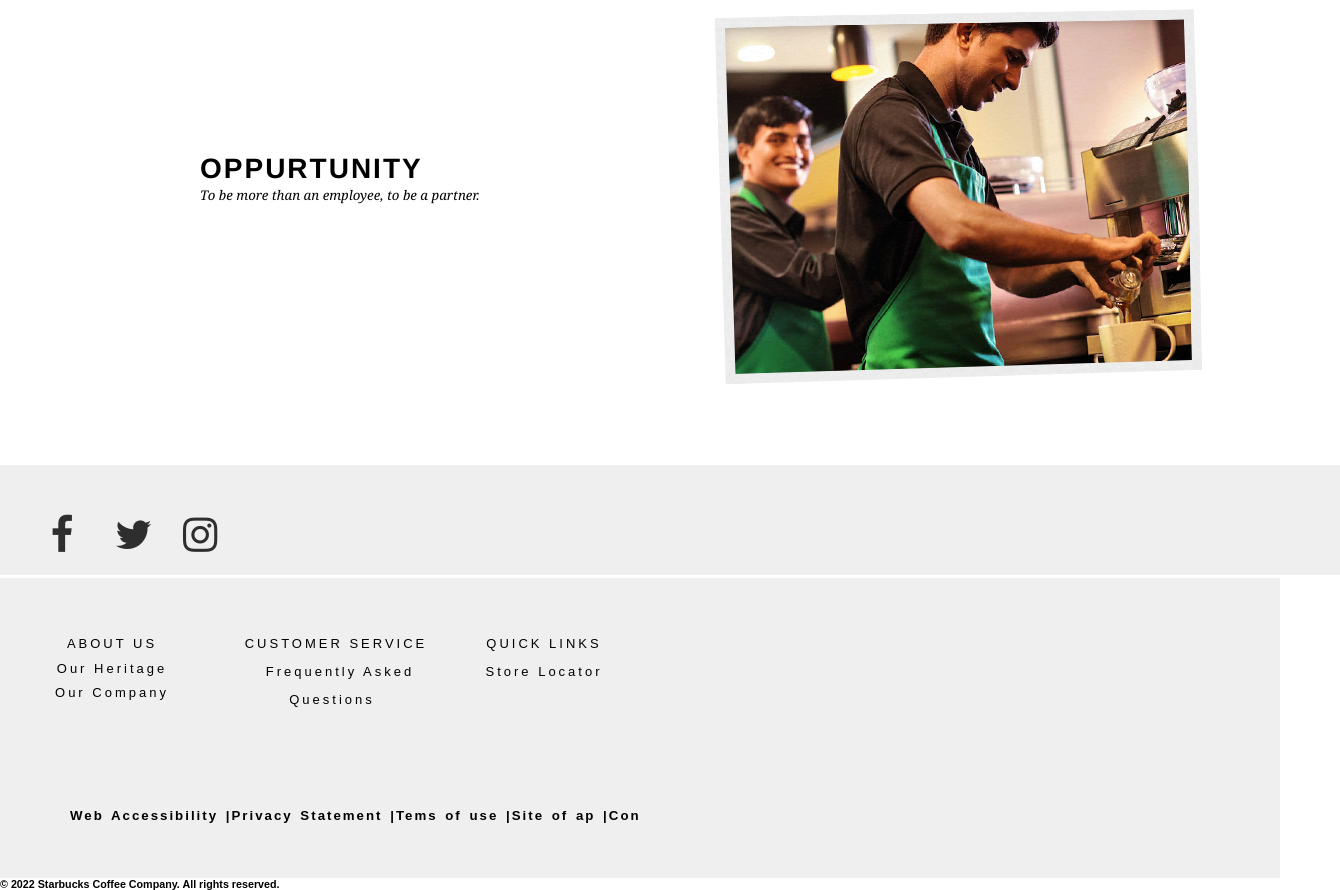
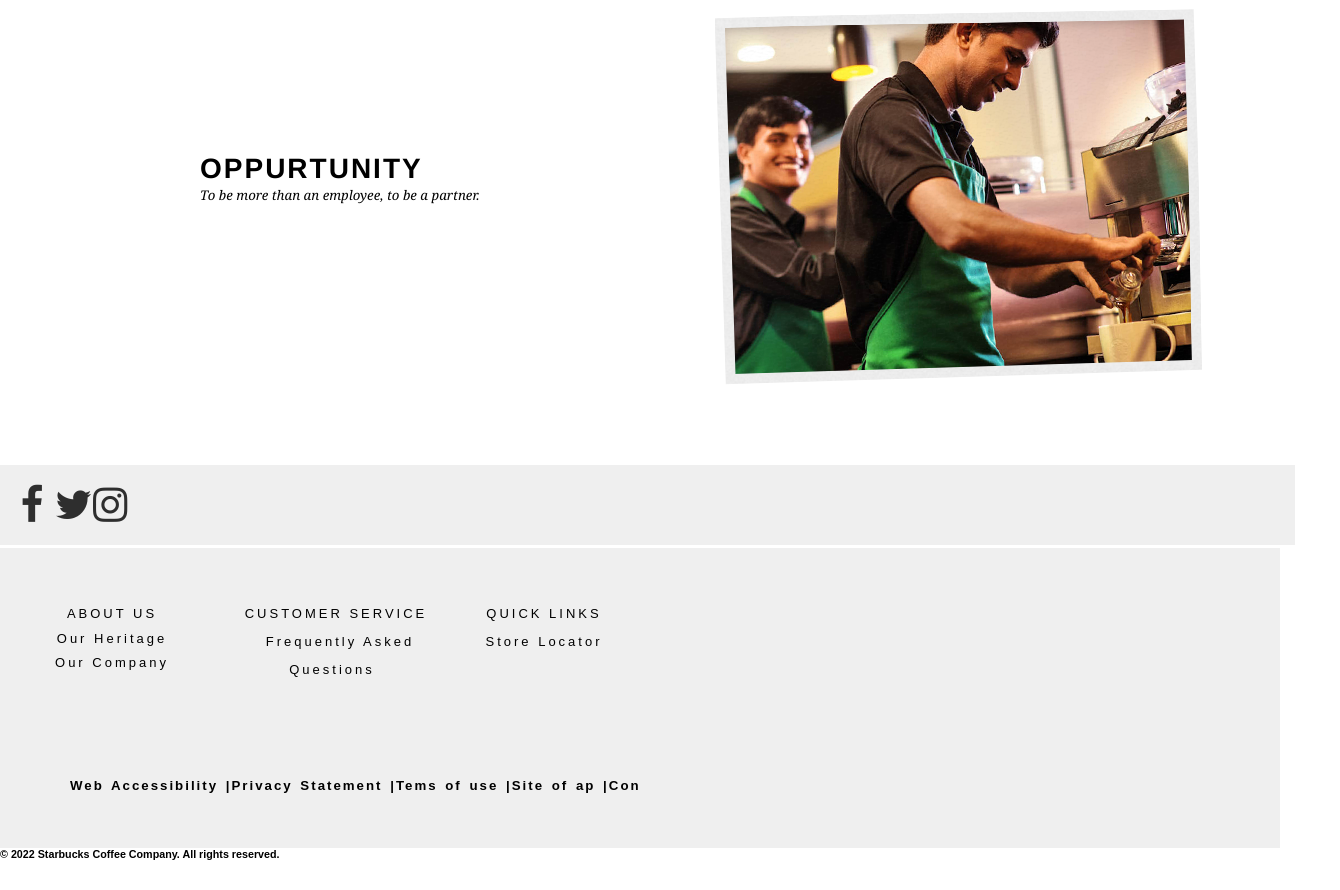
Before and after one commit to munawarvp/starbucks, a plain HTML site: page index.html in a window 1280 px wide. Shown: the part 3051-3941 px from the top of the page, 1340 px wide, since content can reach past the window. After the commit the page ends 3911 px from the top, so only its background shows below. Drawn offline with Linux system fonts and the light colour scheme.

Commit message:
styles changed

```diff
--- a/style.css
+++ b/style.css
@@ -93,13 +93,14 @@ div{
 }
 .socials{
     margin-top: 80px;
-    padding: 30px;
+    padding-top: 15px;
+    padding-left: 15px;
     width: 100%;
-    height: 50px;
+    height: 65px;
     background-color: #efefef;
 }
 .fa {
-    padding: 15px;
+
     font-size: 80px;
     width: 30px;
     text-align: center;
```
